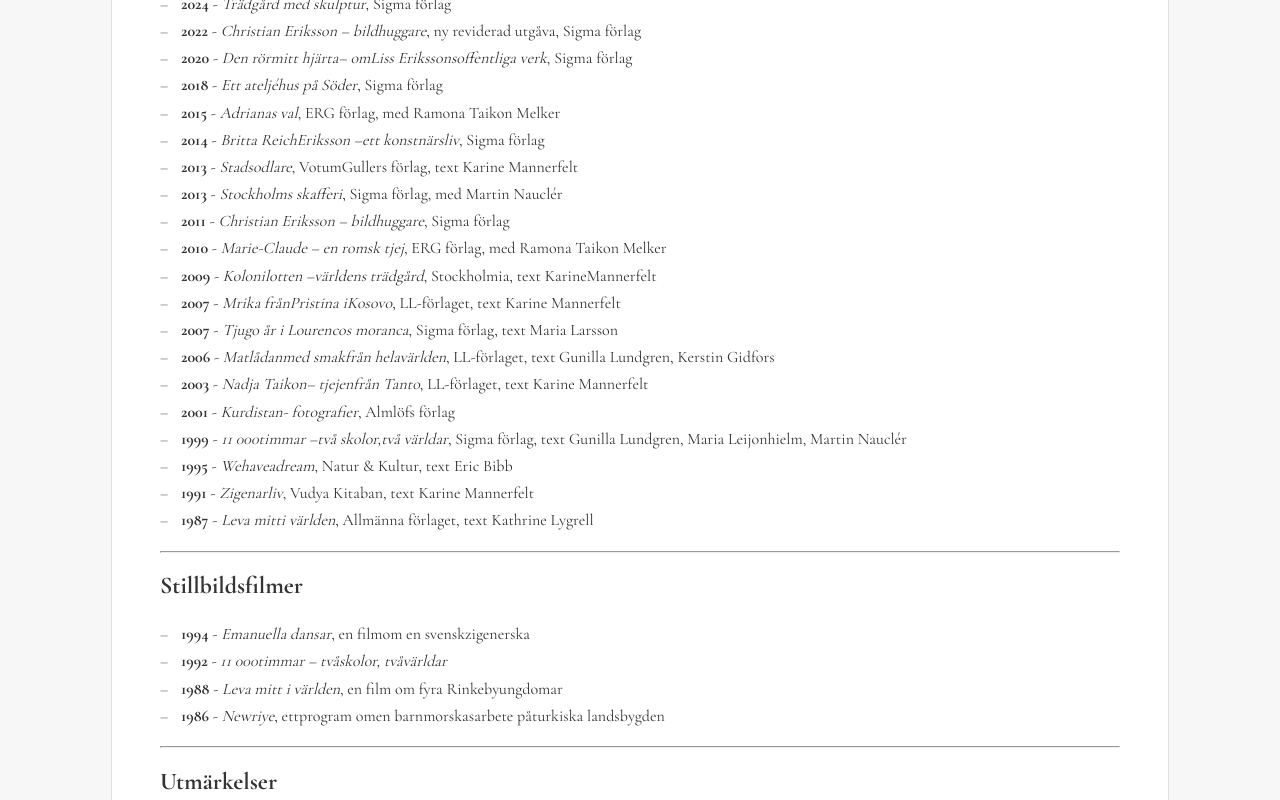
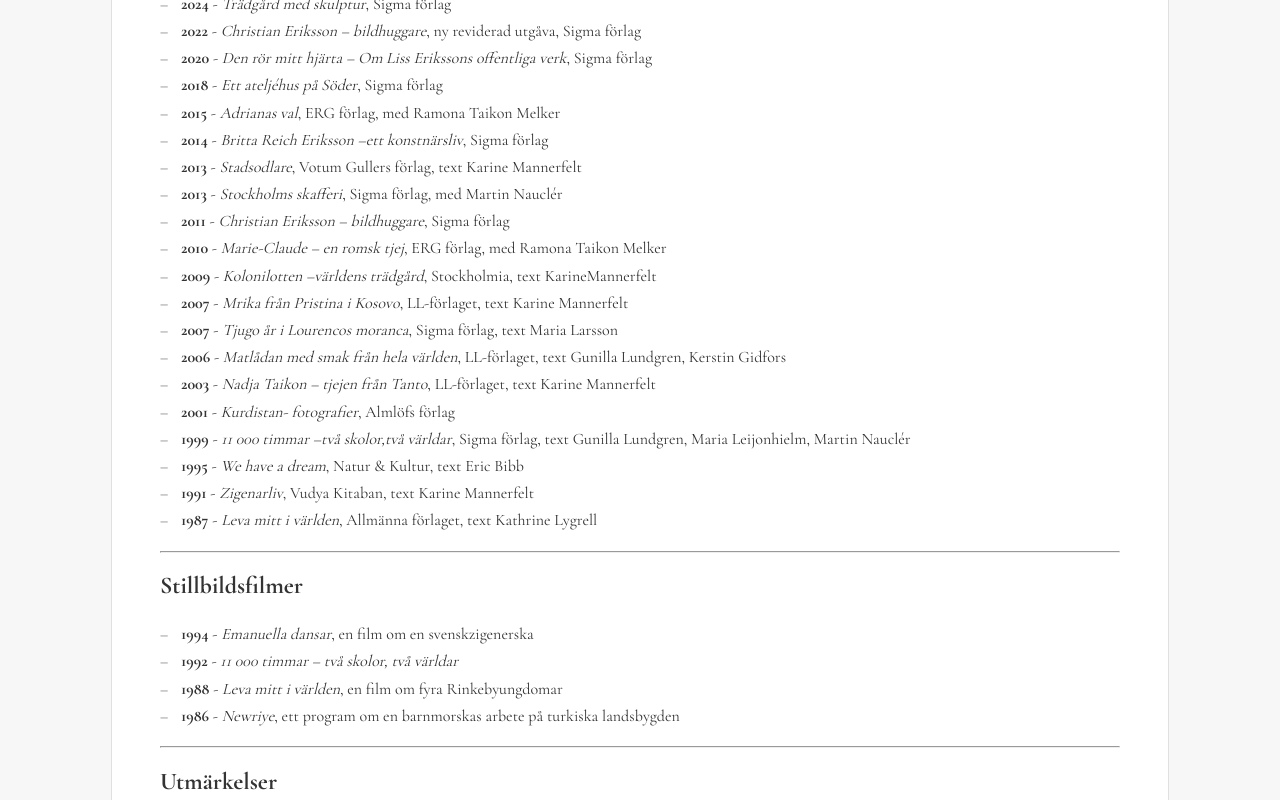
Before and after one commit to seallard/ann-portfolio, an Eleventy site: page src/pages/cv.md in a window 1280 px wide. Shown: the part 500-1300 px from the top of the page. Built offline with nearby package versions, Linux system fonts and the light colour scheme; Eleventy itself is replaced by a stand-in of ours; files that its build step writes are made by us from their sources.

Commit message:
Formatting

```diff
--- a/src/pages/cv.md
+++ b/src/pages/cv.md
@@ -18,33 +18,33 @@
 
 - **2024** - *Trädgård med skulptur*, Sigma förlag
 - **2022** - *Christian Eriksson – bildhuggare*, ny reviderad utgåva, Sigma förlag
-- **2020** - *Den rörmitt hjärta– omLiss Erikssonsoffentliga verk*, Sigma förlag
+- **2020** - *Den rör mitt hjärta – Om Liss Erikssons offentliga verk*, Sigma förlag
 - **2018** - *Ett ateljéhus på Söder*, Sigma förlag
 - **2015** - *Adrianas val*, ERG förlag, med Ramona Taikon Melker
-- **2014** - *Britta ReichEriksson –ett konstnärsliv*, Sigma förlag
-- **2013** - *Stadsodlare*, VotumGullers förlag, text Karine Mannerfelt
+- **2014** - *Britta Reich Eriksson –ett konstnärsliv*, Sigma förlag
+- **2013** - *Stadsodlare*, Votum Gullers förlag, text Karine Mannerfelt
 - **2013** - *Stockholms skafferi*, Sigma förlag, med Martin Nauclér
 - **2011** - *Christian Eriksson – bildhuggare*, Sigma förlag
 - **2010** - *Marie-Claude – en romsk tjej*, ERG förlag, med Ramona Taikon Melker
 - **2009** - *Kolonilotten –världens trädgård*, Stockholmia, text KarineMannerfelt
-- **2007** - *Mrika frånPristina iKosovo*, LL-förlaget, text Karine Mannerfelt
+- **2007** - *Mrika från Pristina i Kosovo*, LL-förlaget, text Karine Mannerfelt
 - **2007** - *Tjugo år i Lourencos moranca*, Sigma förlag, text Maria Larsson
-- **2006** - *Matlådanmed smakfrån helavärlden*, LL-förlaget, text Gunilla Lundgren, Kerstin Gidfors
-- **2003** - *Nadja Taikon– tjejenfrån Tanto*, LL-förlaget, text Karine Mannerfelt
+- **2006** - *Matlådan med smak från hela världen*, LL-förlaget, text Gunilla Lundgren, Kerstin Gidfors
+- **2003** - *Nadja Taikon – tjejen från Tanto*, LL-förlaget, text Karine Mannerfelt
 - **2001** - *Kurdistan- fotografier*, Almlöfs förlag
-- **1999** - *11 000timmar –två skolor,två världar*, Sigma förlag, text Gunilla Lundgren, Maria Leijonhielm, Martin Nauclér
-- **1995** - *Wehaveadream*, Natur & Kultur, text Eric Bibb
+- **1999** - *11 000 timmar –två skolor,två världar*, Sigma förlag, text Gunilla Lundgren, Maria Leijonhielm, Martin Nauclér
+- **1995** - *We have a dream*, Natur & Kultur, text Eric Bibb
 - **1991** - *Zigenarliv*, Vudya Kitaban, text Karine Mannerfelt
-- **1987** - *Leva mitti världen*, Allmänna förlaget, text Kathrine Lygrell
+- **1987** - *Leva mitt i världen*, Allmänna förlaget, text Kathrine Lygrell
 
 ---
 
 ## Stillbildsfilmer
 
-- **1994** - *Emanuella dansar*, en filmom en svenskzigenerska
-- **1992** - *11 000timmar – tvåskolor, tvåvärldar*
+- **1994** - *Emanuella dansar*, en film om en svenskzigenerska
+- **1992** - *11 000 timmar – två skolor, två världar*
 - **1988** - *Leva mitt i världen*, en film om fyra Rinkebyungdomar
-- **1986** - *Newriye*, ettprogram omen barnmorskasarbete påturkiska landsbygden
+- **1986** - *Newriye*, ett program om en barnmorskas arbete på turkiska landsbygden
 
 ---
 
@@ -52,7 +52,7 @@
 
 - **2017** - Stockholmsgillets stipendium
 - **2012** - Hedersomnämnande som 2011 års vackraste Värmlandsbok
-- **2006** - Måltidakademins prisför bästakokbok ikategorin vardagsmåltider
+- **2006** - Måltidakademins pris för bästakokbok i kategorin vardagsmåltider
 - **2002** - Gullerspriset
 - **1992** - Stockholms Läns Landstings kulturstipendium
 
```
